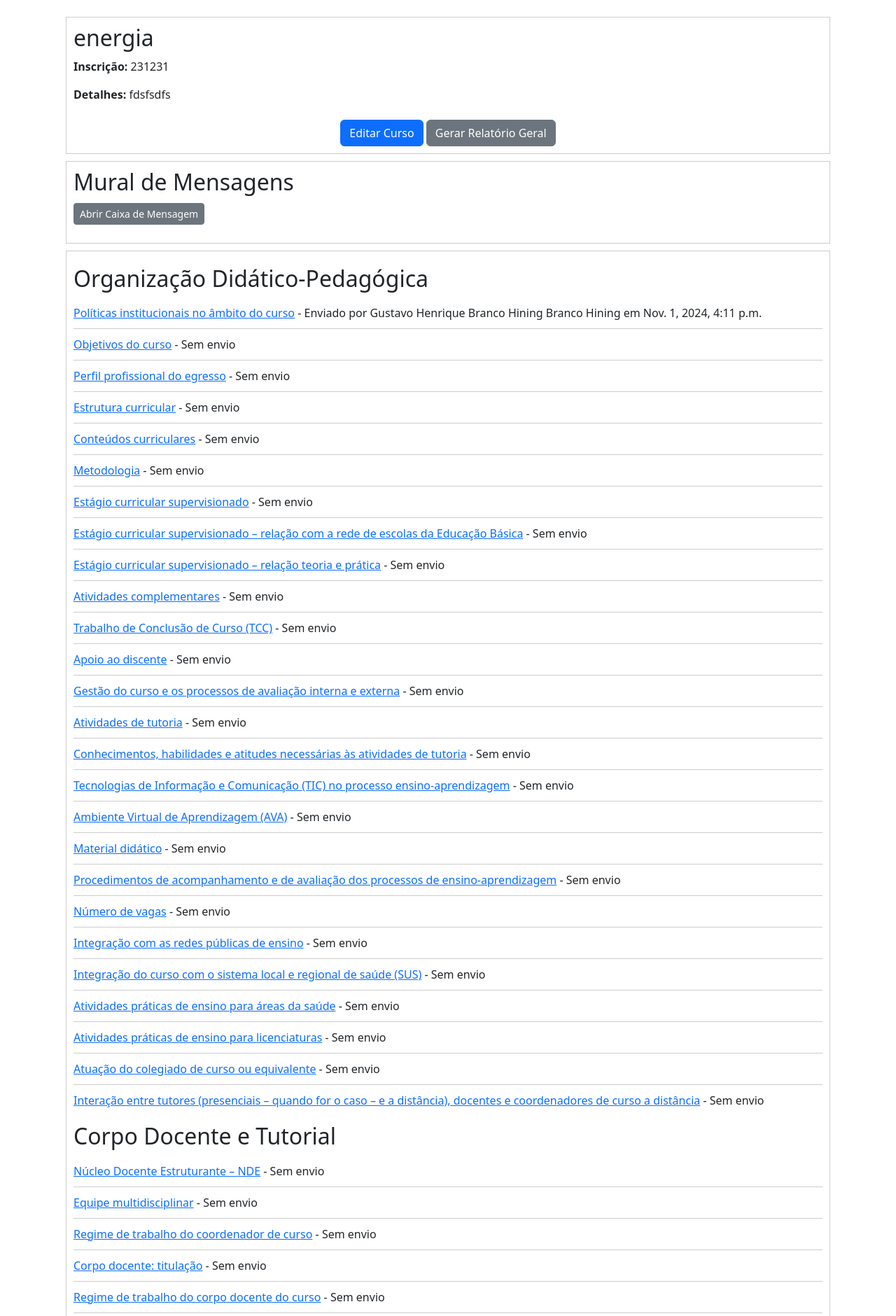
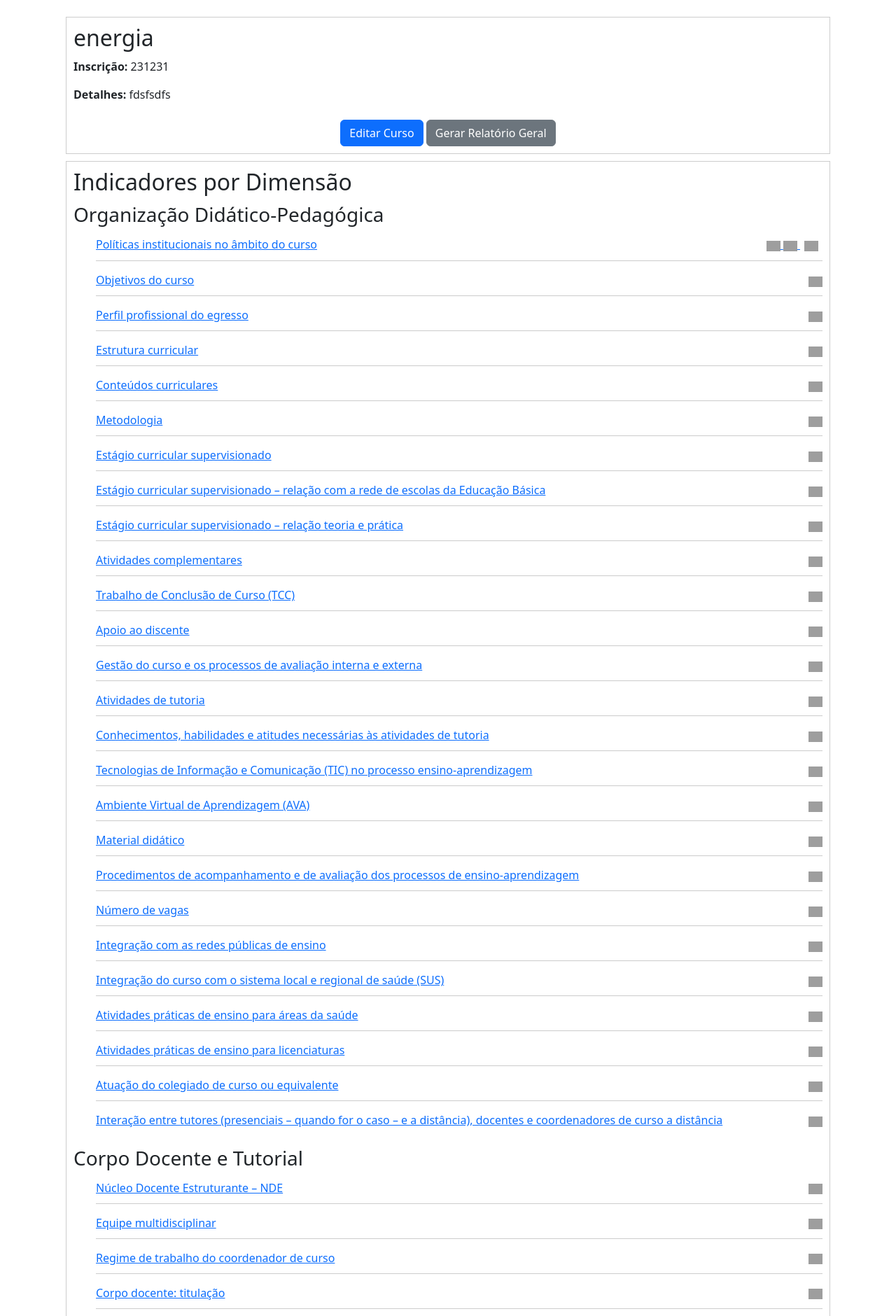
Before and after one commit to hininggh/SisAva, a Django app: page /cursos/1/ in a window 1280 px wide. Shown: the part 56-1936 px from the top of the page at 70% size. Run offline with Django 5.2, Linux system fonts and the light colour scheme; a user stored in the database is signed in; data comes from the database, SQL or seed files in the repository; data that the repository does not hold is empty; grey boxes are pictures that could not be loaded.

Commit message:
exibição indicador info

```diff
--- a/templates/cursos/detalhescursorelator.html
+++ b/templates/cursos/detalhescursorelator.html
@@ -1,6 +1,6 @@
 {% extends 'base.html' %}
 {% load mural_tags %}
-
+{% load static %}
 {% block title %}Detalhes do Curso - Relator{% endblock %}
 
 {% block content %}
@@ -17,19 +17,20 @@
   .minimizable-content {
     margin-top: 10px;
   }
-  .minimizable-content ul {
-    list-style: none;
-    padding: 0;
-    margin: 0;
+  .indicador-info {
+    display: flex;
+    justify-content: space-between;
+    align-items: center;
+    padding: 5px 0;
+    padding-bottom: 10px;
+    margin-bottom: 10px;
+    border-bottom: 1px solid #ccc; /* Cor suave para separar */
   }
-  .minimizable-content li {
-    border-top: 1px solid #ccc;
-    padding: 10px 0;
-  }
-  .minimizable-content li:first-child {
-    border-top: none;
+  .indicador-info:last-child {
+    border-bottom: none; /* Remove a borda no último item */
   }
 </style>
+
 <div class="container mt-4">
     <!-- Curso e Inscrição -->
     <div class="minimizable">
@@ -44,43 +45,50 @@
         </div>
     </div>
 
-    <!-- Mural -->
-    <div class="mural-section">
-            <!-- Caixa de entrada de mensagem do usuário logado, minimizada -->
-        <div class="mural-section">
+    <!-- Indicadores do Curso -->
     <div class="minimizable">
-                <h2>Mural de Mensagens</h2>
-                <div class="minimizable-content">
-                <button class="btn btn-secondary btn-sm" onclick="toggleMessageBox()">Abrir Caixa de Mensagem</button>
-                <form id="form-postar-mensagem" onsubmit="postarMensagem(event)" style="display: none;">
-                    {% csrf_token %}
-                    <textarea name="mensagem" class="form-control" placeholder="Escreva sua mensagem"></textarea>
-                    <button type="submit" class="btn btn-primary mt-2">Postar</button>
-                </form>
-            <div id="mural-messages" class="mt-3"></div>
-        </div>
-    </div>
-
-    <!-- Indicadores do Curso -->
-        <!-- Indicadores por Dimensão -->
-    <div class="minimizable">
+        <h2>Indicadores por Dimensão</h2>
         {% for dimensao, indicadores in indicadores_por_dimensao.items %}
             <div class="minimizable-content">
-            <h2>{{ dimensao }}</h2>
+                <h3>{{ dimensao }}</h3>
                 <ul>
                     {% for indicador in indicadores %}
-                    <li>
+                        <li class="indicador-info">
                             <a href="{% url 'visualizar_indicador' curso.id indicador.id %}">{{ indicador.indicador_info.nome }}</a>
-                        {% if indicador.nsa %} - NSA {% endif %}
-                        {% if indicador.nivel_suposto %} - Conceito {{ indicador.nivel_suposto }} {% endif %}
-                        {% if indicador.usuario_relatorio %} - Enviado por {{ indicador.usuario_relatorio.nome }} em {{ indicador.data_envio }} {% else %} - Sem envio {% endif %}
+                            <span>
+                                {% if indicador.NSA %}
+                                    - NSA
+                                {% elif indicador.nivel_suposto %}
+                                    - Conceito {{ indicador.nivel_suposto }}
+                                {% endif %}
+                            </span>
+                            <div>
+                                {% if not indicador.NSA %}
+                                    {% if indicador.conteudo %}
+                                        <a href="{% url 'baixar_relatorio' curso.id indicador.indicador_info.id %}">
+                                            <img class="icon" src="{% static 'icons/download.png' %}" alt="Baixar" style="width: 20px;">
+                                        </a>
+                                        <a href="#" onclick="confirmarSubstituirRelatorio()">
+                                            <img class="icon" src="{% static 'icons/substituir.png' %}" alt="Substituir" style="width: 20px;">
+                                        </a>
+                                        <form method="post" action="{% url 'deletar_relatorio' curso.id indicador.indicador_info.id %}" class="inline-form" style="display:inline;">
+                                            {% csrf_token %}
+                                            <button type="submit" style="border:none; background:none;">
+                                                <img class="icon" src="{% static 'icons/cancelar.png' %}" alt="Deletar" style="width: 20px;">
+                                            </button>
+                                        </form>
+                                    {% else %}
+                                        <a href="#" onclick="document.getElementById('file-upload').click();">
+                                            <img class="icon" src="{% static 'icons/envio.png' %}" alt="Enviar Relatório" style="width: 20px;">
+                                        </a>
+                                    {% endif %}
+                                {% endif %}
+                            </div>
                         </li>
                     {% endfor %}
                 </ul>
             </div>
         {% endfor %}
-    </div>
-
     </div>
 
     <!-- Informações Complementares -->
@@ -92,133 +100,12 @@
     </div>
 </div>
 
-
-<!--const csrftoken = document.querySelector('[name=csrfmiddlewaretoken]').value; -->
 <script>
-    // Função para exibir a caixa de mensagem do usuário logado
-    function toggleMessageBox() {
-        const form = document.getElementById("form-postar-mensagem");
-        form.style.display = form.style.display === "none" ? "block" : "none";
-    }
-
-    // Função para postar uma nova mensagem
-    function postarMensagem(event) {
-        event.preventDefault();
-
-        const mensagem = document.querySelector('#form-postar-mensagem textarea[name="mensagem"]').value;
-
-        fetch("{% url 'postar_mensagem' curso.id %}", {
-            method: 'POST',
-            headers: {
-                'X-CSRFToken': '{{ csrf_token }}',
-                'Content-Type': 'application/x-www-form-urlencoded',
-                'X-Requested-With': 'XMLHttpRequest'
-            },
-            body: `mensagem=${encodeURIComponent(mensagem)}`
-        })
-        .then(response => response.json())
-        .then(data => {
-            if (data.status && data.status.includes("sucesso")) {
-                atualizarMural();
-                document.querySelector('#form-postar-mensagem textarea[name="mensagem"]').value = ""; // Limpa o campo
-            } else {
-                alert(data.status || "Erro ao postar a mensagem.");
-            }
-        })
-        .catch(error => console.error("Erro ao postar mensagem:", error));
-    }
-
-    // Função para atualizar a lista de mensagens do mural
-    function atualizarMural() {
-        fetch("{% url 'atualizar_mural' curso.id %}", {
-            headers: { 'X-Requested-With': 'XMLHttpRequest' }
-        })
-        .then(response => response.json())
-        .then(data => {
-            const muralContainer = document.querySelector(".mural-messages");
-            muralContainer.innerHTML = '';  // Limpa a lista atual
-
-            data.mensagens.forEach(mensagem => {
-                const mensagemElement = document.createElement("div");
-                mensagemElement.classList.add("mural-message");
-                mensagemElement.innerHTML = `
-                    <strong>${mensagem.autor}</strong>: ${mensagem.mensagem}
-                    ${mensagem.pode_editar ? `
-                        <button onclick="editarMensagem(${mensagem.id})" class="btn btn-link btn-sm">Editar</button>
-                        <button onclick="apagarMensagem(${mensagem.id})" class="btn btn-danger btn-sm">Apagar</button>
-                    ` : ""}
-                `;
-                muralContainer.appendChild(mensagemElement);
-            });
-        })
-        .catch(error => console.error("Erro ao atualizar mural:", error));
-    }
-
-    // Funções para editar e apagar mensagens
-    function editarMensagem(mensagemId) {
-        const novaMensagem = prompt("Edite sua mensagem:");
-        if (novaMensagem) {
-            fetch(`{% url 'editar_mensagem' 0 %}`.replace('/0/', `/${mensagemId}/`), {
-                method: 'POST',
-                headers: {
-                    'X-CSRFToken': '{{ csrf_token }}',
-                    'Content-Type': 'application/x-www-form-urlencoded',
-                    'X-Requested-With': 'XMLHttpRequest'
-                },
-                body: `mensagem=${encodeURIComponent(novaMensagem)}`
-            })
-            .then(response => response.json())
-            .then(data => {
-                if (data.status && data.status.includes("sucesso")) {
-                    atualizarMural();
-                } else {
-                    alert(data.status || "Erro ao editar a mensagem.");
-                }
-            })
-            .catch(error => console.error("Erro ao editar a mensagem:", error));
+    function confirmarSubstituirRelatorio() {
+        if (confirm("O relatório já existente será apagado para salvar o novo. Deseja continuar?")) {
+            document.getElementById("file-upload").click();
         }
     }
-
-    function apagarMensagem(mensagemId) {
-        if (confirm("Tem certeza que deseja apagar esta mensagem?")) {
-            fetch(`{% url 'apagar_mensagem' 0 %}`.replace('/0/', `/${mensagemId}/`), {
-                method: 'POST',
-                headers: {
-                    'X-CSRFToken': '{{ csrf_token }}',
-                    'X-Requested-With': 'XMLHttpRequest'
-                }
-            })
-            .then(response => response.json())
-            .then(data => {
-                if (data.status && data.status.includes("sucesso")) {
-                    atualizarMural();
-                } else {
-                    alert(data.status || "Erro ao apagar a mensagem.");
-                }
-            })
-            .catch(error => console.error("Erro ao apagar a mensagem:", error));
-        }
-    }
-
-    // Carrega o mural inicial ao abrir a página
-    document.addEventListener("DOMContentLoaded", function() {
-        atualizarMural();
-    });
-
-    //minimizar
-    document.addEventListener("DOMContentLoaded", function() {
-        const minimizables = document.querySelectorAll('.minimizable h2');
-
-        minimizables.forEach(header => {
-            header.addEventListener('click', function() {
-                const content = this.nextElementSibling; // Encontra o próximo elemento para expandir/colapsar
-                if (content) {
-                    content.style.display = content.style.display === "none" ? "block" : "none";
-                }
-            });
-        });
-    });
-
 </script>
 
 {% endblock %}
```
Lines whose indentation alone changed are shown as unchanged.
